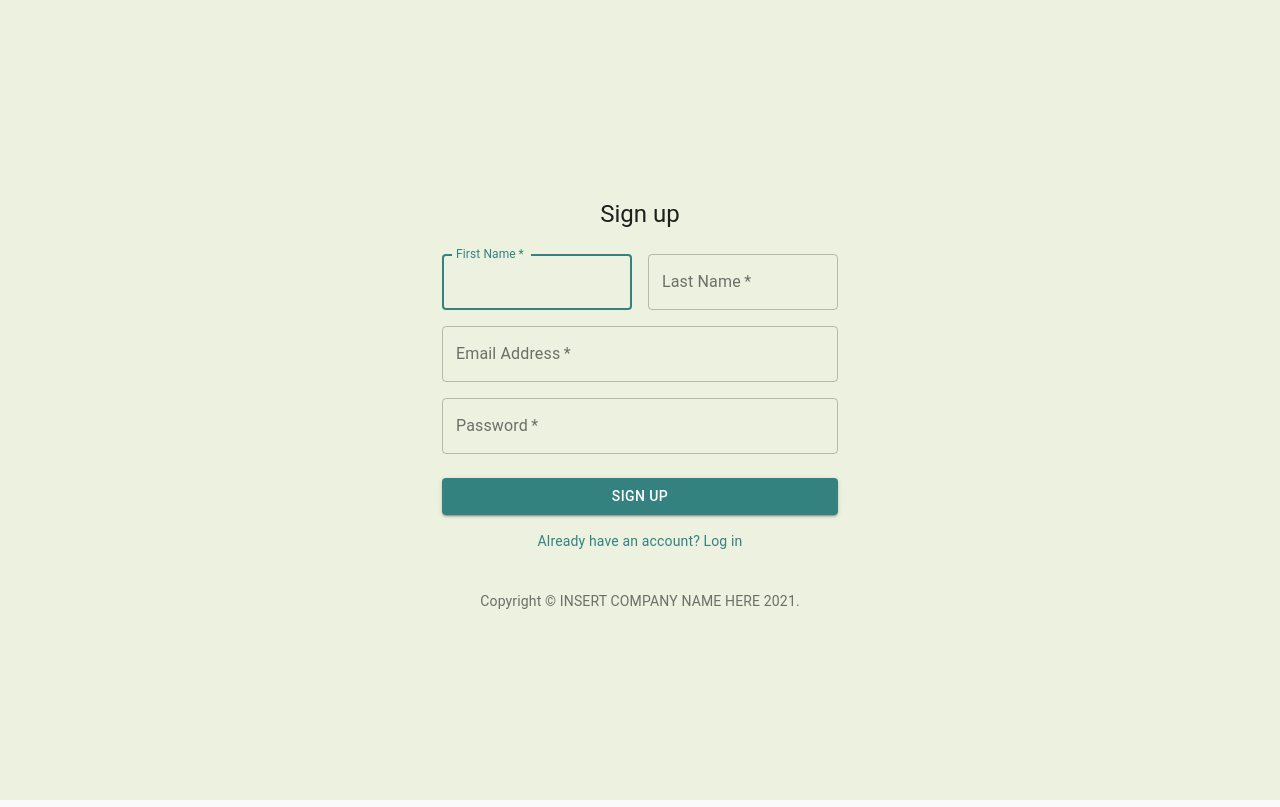
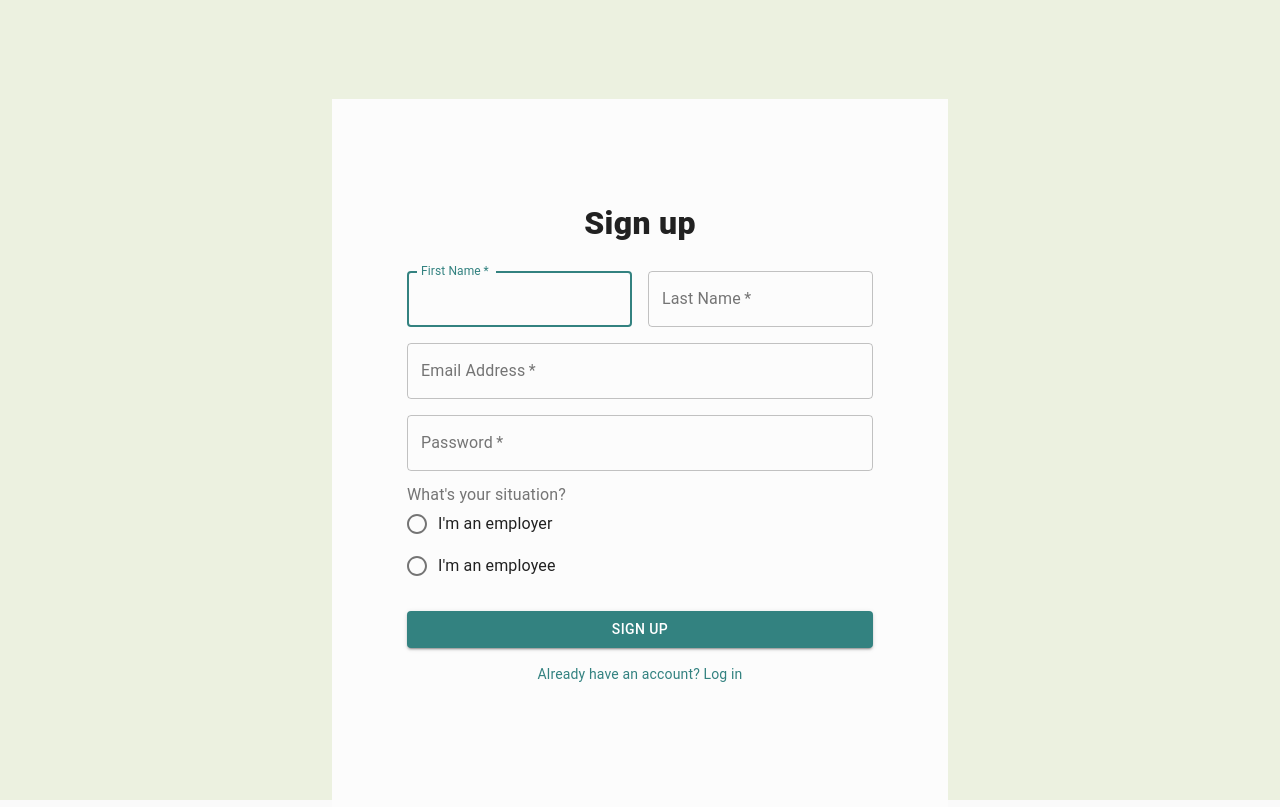
Before and after one commit to mchlp/hack-the-globe-2021, a React (Create React App) app in the folder app/: page / in a window 1280 px wide. Built offline with nearby package versions, Linux system fonts and the light colour scheme.

Commit message:
Added stylings to signup page

```diff
--- /dev/null
+++ b/app/src/App.css
@@ -0,0 +1 @@
+@import url("https://fonts.googleapis.com/css2?family=Epilogue");
--- a/app/src/components/Themes.js
+++ b/app/src/components/Themes.js
@@ -11,6 +11,9 @@ const defaultTheme = createMuiTheme({
     neutrals: {
       main: "#FCFCFC",
     },
+    text: {
+      main: "#252721",
+    },
   },
 });
 
--- a/app/src/components/onboarding/Signup.js
+++ b/app/src/components/onboarding/Signup.js
@@ -12,26 +12,14 @@ import Typography from "@material-ui/core/Typography";
 import { makeStyles, ThemeProvider } from "@material-ui/core/styles";
 import Container from "@material-ui/core/Container";
 import defaultTheme from "../Themes";
-
-function Copyright() {
-  return (
-    <Typography variant="body2" color="textSecondary" align="center">
-      {"Copyright © "}
-      <Link color="inherit" href="">
-        INSERT COMPANY NAME HERE
-      </Link>{" "}
-      {new Date().getFullYear()}
-      {"."}
-    </Typography>
-  );
-}
+import { FormControl, FormLabel, Radio, RadioGroup } from "@material-ui/core";
 
 const useStyles = makeStyles((theme) => ({
   paper: {
     display: "flex",
     flexDirection: "column",
     alignItems: "center",
-    paddingTop: "50%", // temporary soln
+    paddingTop: "25%", // temporary soln
   },
   form: {
     width: "100%", // Fix IE 11 issue.
@@ -40,17 +28,34 @@ const useStyles = makeStyles((theme) => ({
   submit: {
     margin: theme.spacing(3, 0, 2),
   },
+  signUpContainer: {
+    padding: "100px 75px 100px 75px",
+    width: "616px",
+    height: "708px",
+    background: "#FCFCFC",
+  },
+  header: {
+    textAlign: "center",
+    // fontFamily: "'Epilogue', sans-serif",
+    fontSize: "32px",
+    fontWeight: "800",
+  },
 }));
 
 export default function SignUp() {
   const classes = useStyles();
+  const handleChange = () => {
+    console.log("hello");
+  };
 
   return (
     <ThemeProvider theme={defaultTheme}>
       <Container component="main" maxWidth="xs">
         <CssBaseline />
         <div className={classes.paper}>
-          <Typography component="h1" variant="h5">
+          <div className={classes.signUpContainer}>
+            {/* Need to add in all of the stylings for fonts and background colours */}
+            <Typography className={classes.header} component="h1">
               Sign up
             </Typography>
             <form className={classes.form} noValidate>
@@ -101,7 +106,29 @@ export default function SignUp() {
                     autoComplete="current-password"
                   />
                 </Grid>
-              {/* Add in a GRID ITEM for situation */}
+                <Grid item xs={12}>
+                  <FormControl component="fieldset">
+                    <FormLabel component="legend">
+                      What's your situation?
+                    </FormLabel>
+                    <RadioGroup
+                      aria-label="role"
+                      name="role"
+                      onChange={handleChange}
+                    >
+                      <FormControlLabel
+                        value="Employer"
+                        control={<Radio />}
+                        label="I'm an employer"
+                      />
+                      <FormControlLabel
+                        value="Employee"
+                        control={<Radio />}
+                        label="I'm an employee"
+                      />
+                    </RadioGroup>
+                  </FormControl>
+                </Grid>
               </Grid>
               <Button
                 type="submit"
@@ -121,9 +148,10 @@ export default function SignUp() {
               </Grid>
             </form>
           </div>
-        <Box mt={5}>
+        </div>
+        {/* <Box mt={5}>
           <Copyright />
-        </Box>
+        </Box> */}
       </Container>
     </ThemeProvider>
   );
```
Lines whose indentation alone changed are shown as unchanged.
